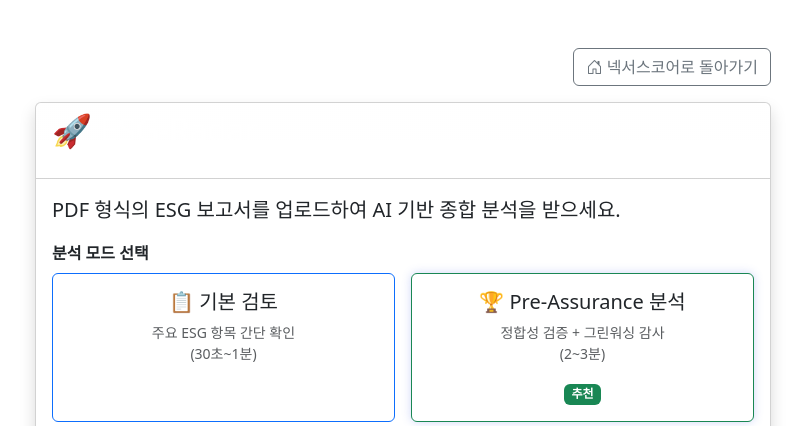
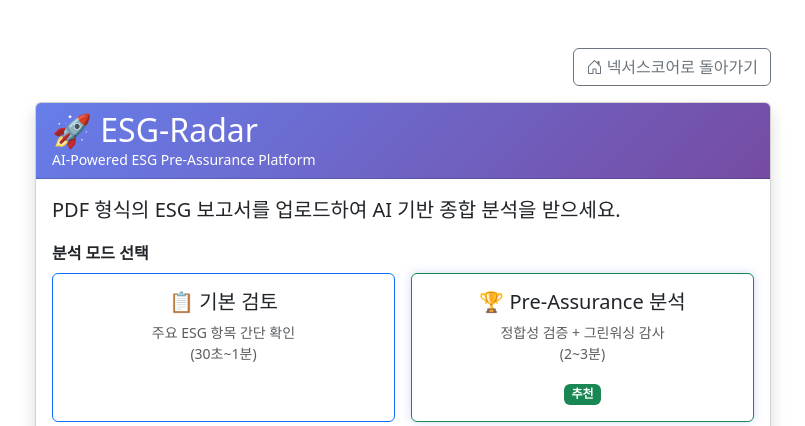
Before and after one commit to jinseok19/ESG_Detect, a Flask app: page / in a window 1280 px wide. Shown: the top 426 px of the page, without its empty margins (237-1042 px from the left). Run offline with Flask 3, Linux system fonts and the light colour scheme.

```diff
--- a/templates/index.html
+++ b/templates/index.html
@@ -37,9 +37,9 @@
                     {% endif %}
                 {% endwith %}
                 <div class="card shadow">
-                    <div class="card-header bg-gradient text-white" style="background: linear-gradient(135deg, #667eea 0%, #764ba2 100%);">
-                        <h2 class="mb-0">🚀 ESG-Radar</h2>
-                        <p class="mb-0 small">AI-Powered ESG Pre-Assurance Platform</p>
+                    <div class="card-header text-white" style="background: linear-gradient(135deg, #667eea 0%, #764ba2 100%) !important;">
+                        <h2 class="mb-0" style="color: white !important;">🚀 ESG-Radar</h2>
+                        <p class="mb-0 small" style="color: white !important;">AI-Powered ESG Pre-Assurance Platform</p>
                     </div>
                     <div class="card-body">
                         <p class="lead">PDF 형식의 ESG 보고서를 업로드하여 AI 기반 종합 분석을 받으세요.</p>
```
